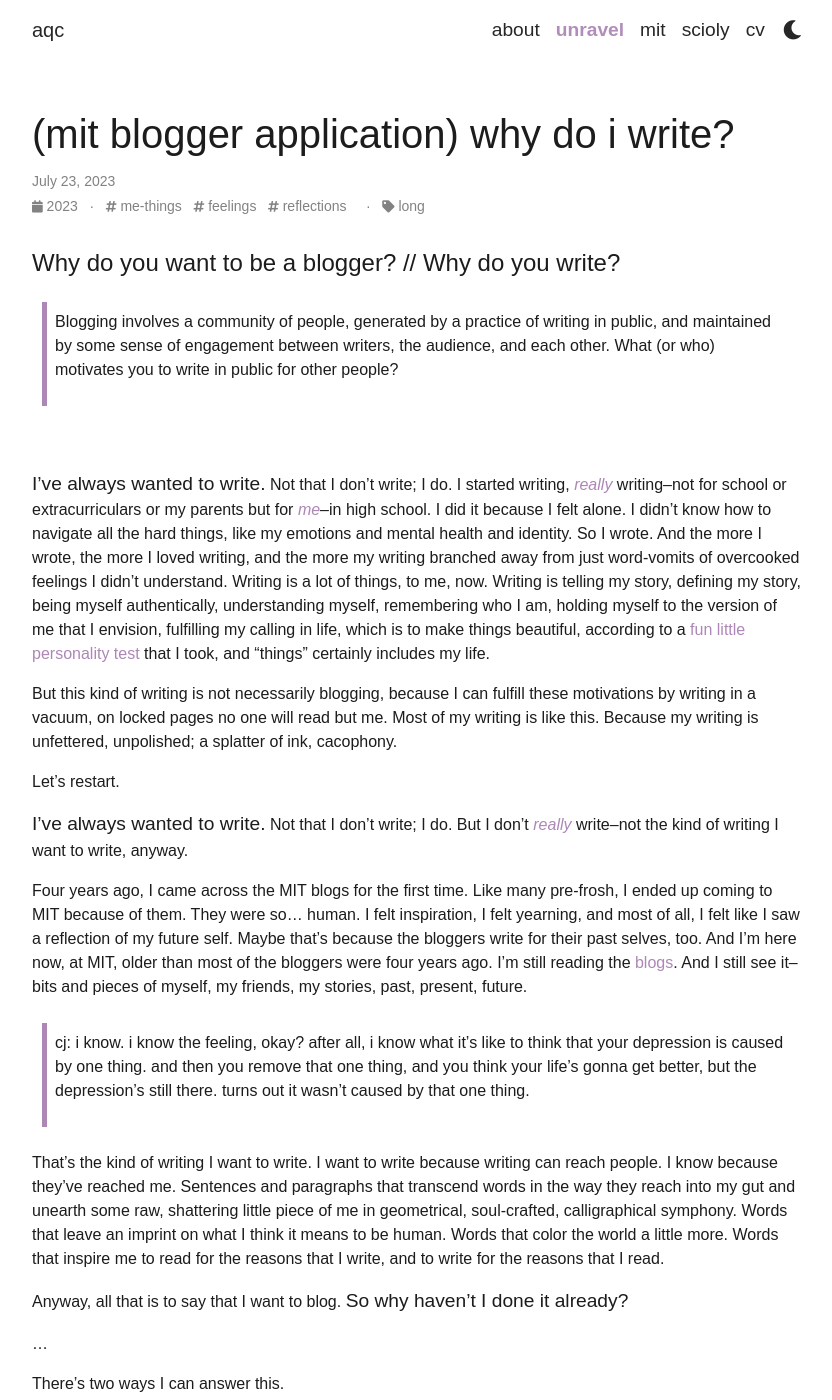
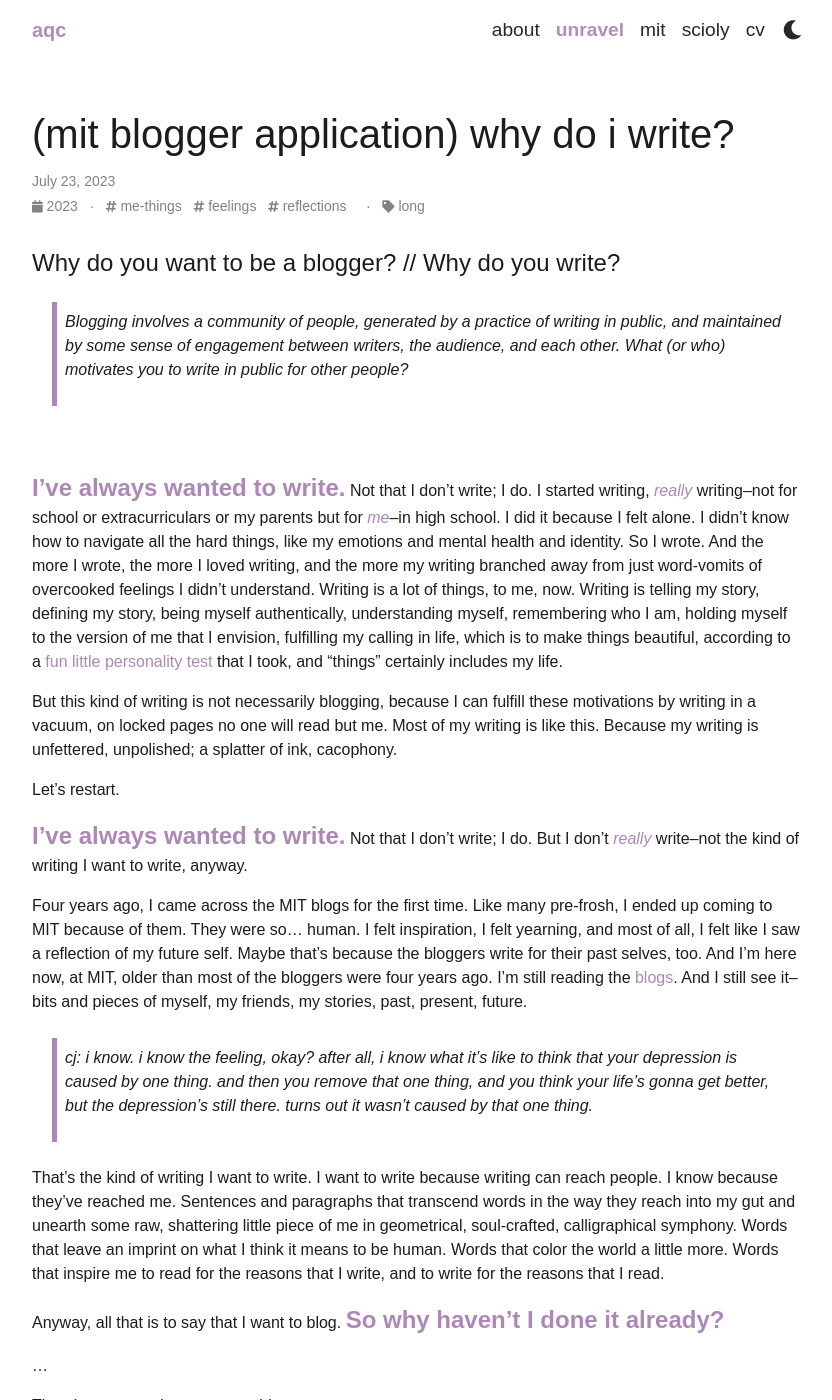
Before and after one commit to aqcheng/aqcheng.github.io, a Jekyll site: the page built from _posts/2023-07-24-why-do-i-write.md, in a window 1280 px wide and 1400 px high. Shown: the whole window, without its empty margins (223-1055 px from the left). Built offline with Jekyll 4.4.1, drawn with Linux system fonts in a browser that asks for light colours; some web fonts are replaced; comment, search, counter and statistics services are not loaded; a style sheet for code colours, icons or effects is not loaded.

Commit message:
made quotes italic

```diff
--- a/_sass/_base.scss
+++ b/_sass/_base.scss
@@ -10,12 +10,16 @@
   font-family: 'Chivo', sans-serif;
 }
 
-em, bold, span.emph {
+em, b, bold, big, span.emph {
   color: var(--global-emph-color);
 }
 
-bold {
+b, bold, big {
   font-weight: bold;
+}
+
+big {
+  font-size: 1.5rem;
 }
 
 hr {
@@ -69,10 +73,13 @@
 
 blockquote {
   background: var(--global-bg-color);
-  border-left: 2px solid var(--global-theme-color);
   margin: 1.5em 10px;
+  margin-left: 20px;
+  padding-left: 20px;
   padding: 0.5em 10px;
+  border-left: 1px solid var(--global-theme-color);
   font-size: 1.2rem;
+  font-style: italic;
 }
 
 // Math
```
